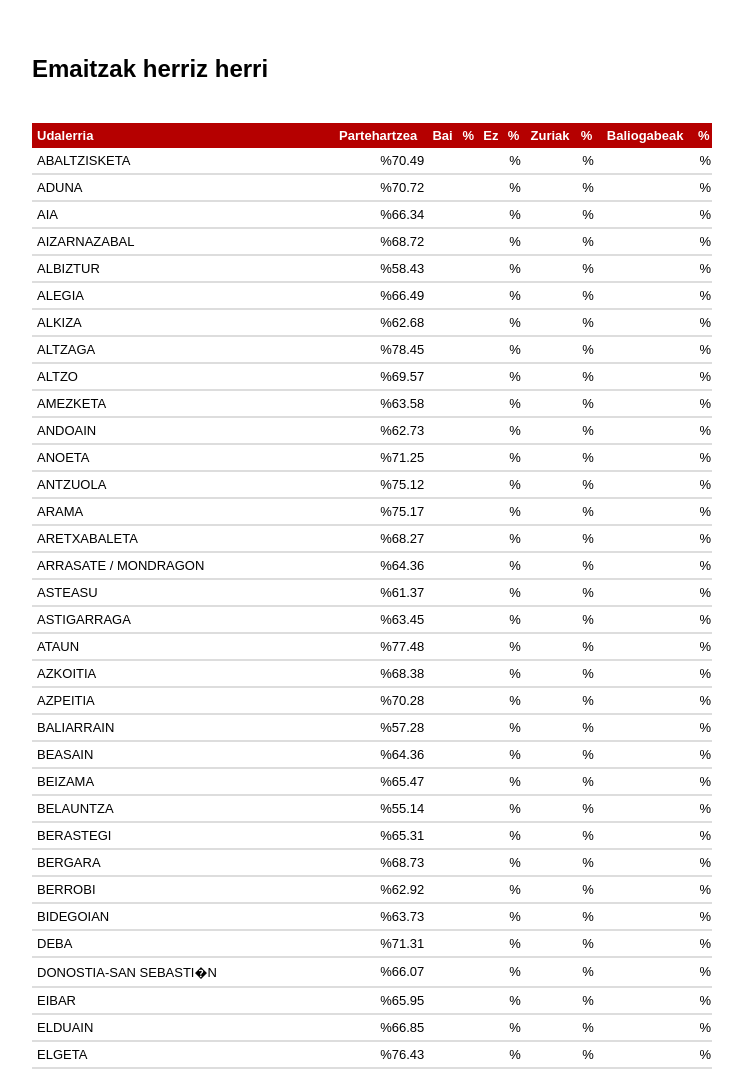
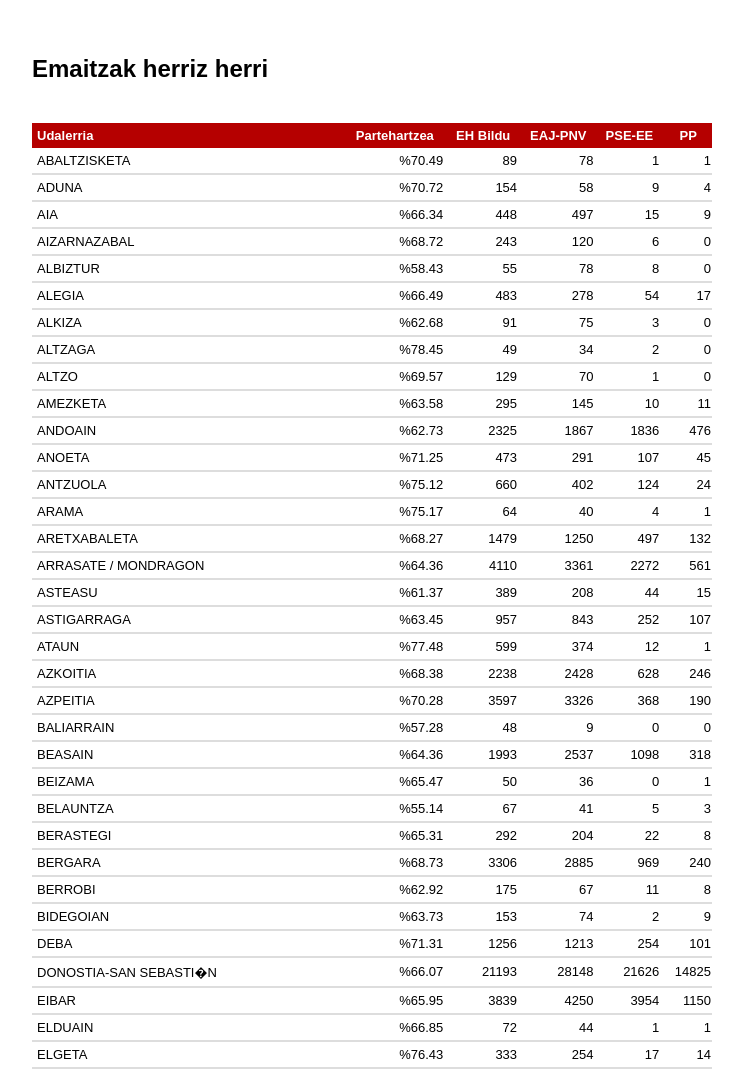
Before and after one commit to iametza/2016-eusko-legebiltzarreko-hauteskundeen-emaitzen-bisualizazioa, a website: page public/index.html in a window 1280 px wide. Shown: the part 860-1931 px from the top of the page, without its empty margins (268-1011 px from the left). Drawn offline with Linux system fonts and the light colour scheme.

Commit message:
Herriz herriko emaitzak bistaratzeko lehen saiakera

```diff
--- a/public/index.html
+++ b/public/index.html
@@ -56,14 +56,10 @@
 						<tr>
 							<th>Udalerria</th>
 							<th>Partehartzea</th>
-							<th>Bai</th>
-							<th>%</th>
-							<th>Ez</th>
-							<th>%</th>
-							<th>Zuriak</th>
-							<th>%</th>
-							<th>Baliogabeak</th>
-							<th>%</th>
+							<th>EH Bildu</th>
+							<th>EAJ-PNV</th>
+							<th>PSE-EE</th>
+							<th>PP</th>
 						</tr>
 					</thead>
 					<tbody></tbody>
--- a/public/js/udal-hauteskundeak-2015.js
+++ b/public/js/udal-hauteskundeak-2015.js
@@ -79,6 +79,13 @@
             irudia: "img/vox.jpg"
         }
     }
+
+    var herriz_herriko_taulako_alderdien_ordena = [
+        "EH BILDU",
+        "EAJ-PNV",
+        "PSE-EE/PSOE",
+        "PP"
+    ];
 
     var herrialdeak = {
         "gipuzkoa": {
@@ -481,16 +488,14 @@
             katea = katea +
                 "<tr>" +
                     "<td>" + element.izena + "</td>" +
-                    "<td>%" + element.partehartzea + "</td>" +
-                    "<td></td>" +
-                    "<td></td>" +
-                    "<td></td>" +
-                    "<td>%</td>" +
-                    "<td></td>" +
-                    "<td>%</td>" +
-                    "<td></td>" +
-                    "<td>%</td>" +
-                "</tr>";
+                    "<td>%" + element.partehartzea + "</td>";
+
+            herriz_herriko_taulako_alderdien_ordena.forEach(function(element2, index2, array2) {
+
+                katea =  katea + "<td>" + element.hautagaiak[element2].botoak + "</td>";
+            });
+
+            katea = katea + "</tr>";
         });
 
         var tbody = document.querySelector(".emaitzak-herriz-herri tbody");
```
